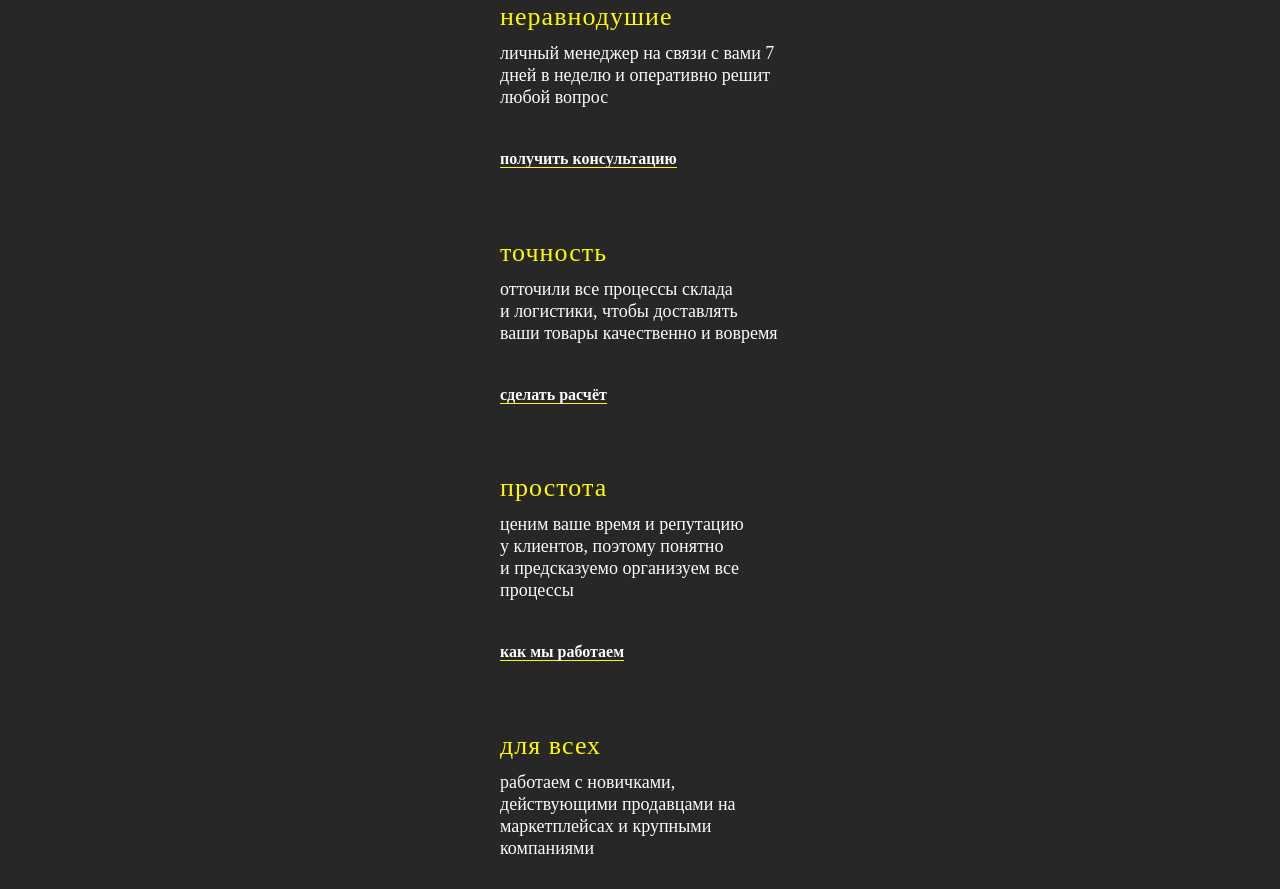
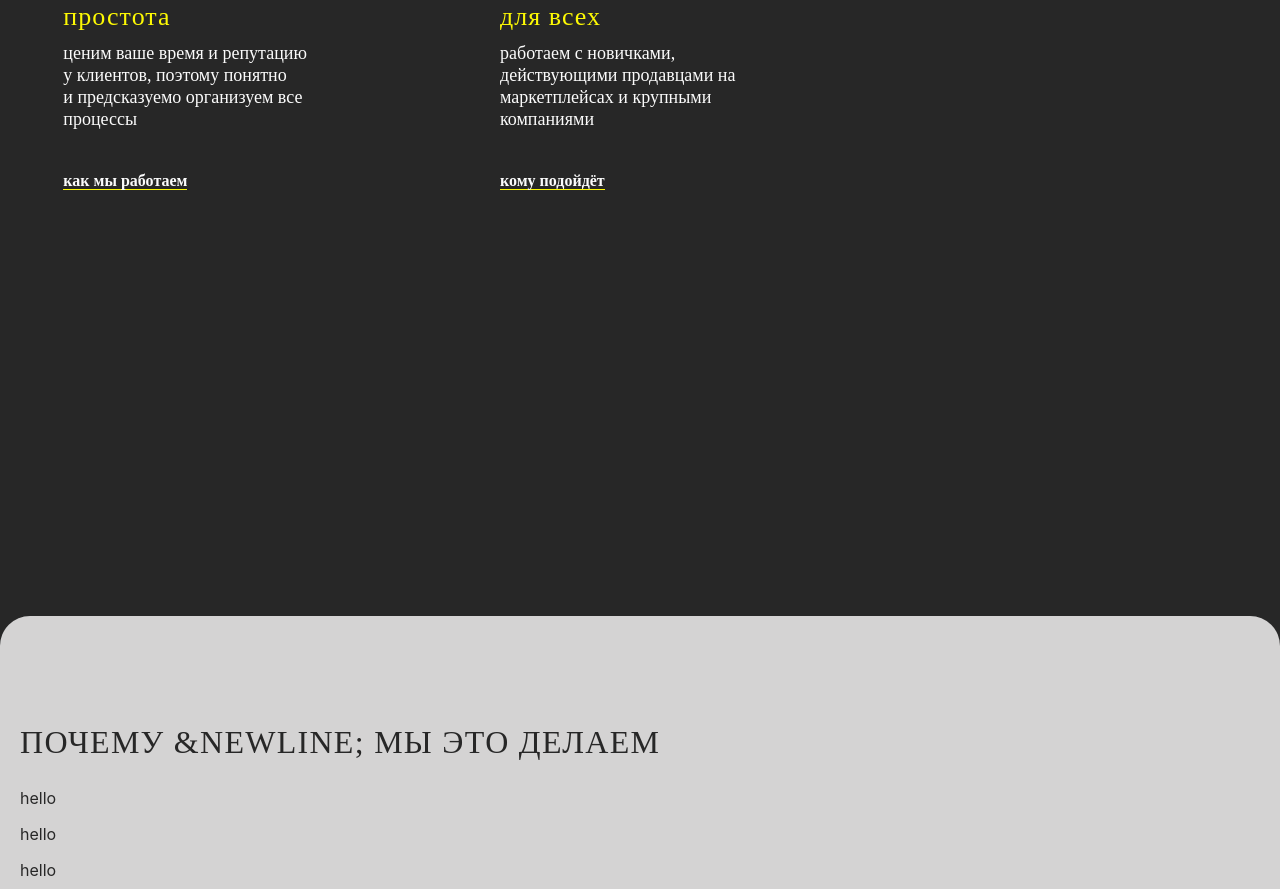
Before and after one commit to MercCreW/terminalfulfilment, a React app: page / in a window 1280 px wide. Shown: the part 1911-2800 px from the top of the page. Built offline with nearby package versions, Linux system fonts and the light colour scheme.

Commit message:
check files

```diff
--- /dev/null
+++ b/src/components/About/About.css
@@ -0,0 +1,21 @@
+.about {
+  background: #272727;
+}
+
+.about__content {
+  border-radius: 30px;
+  background: #d4d3d3;
+  min-width: 320px;
+  padding: 80px 20px;
+  color:  #272727;
+}
+
+.about__title {
+  font-family: Neutral Face;
+  font-size: 32px;
+  font-weight: 400;
+  line-height: 38.88px;
+  letter-spacing: 0.04em;
+  text-align: left;
+  text-transform: uppercase;
+}
--- /dev/null
+++ b/src/components/About/About.js
@@ -0,0 +1,19 @@
+import React from "react";
+import "./About.css";
+
+function About() {
+  return (
+    <section className="about">
+      <div className="about__content">
+        <h2 className="about__title">почему &NewLine; мы это делаем</h2>
+        <p>hello</p>
+        <p>hello</p>
+        <p>hello</p>
+        <p>hello</p>
+        <p>hello</p>
+      </div>
+    </section>
+  );
+}
+
+export default About;
--- a/src/components/Advantages/Advantages.css
+++ b/src/components/Advantages/Advantages.css
@@ -57,10 +57,13 @@
 }
 
 .advantages__cards-list{
-    margin: 0;
-    padding: 0;
-    text-decoration: none;
-    list-style-type: none;
-    display: grid;
-    gap: 70px
+  max-width: 1280px;
+  margin: 0 auto;
+  padding: 0 20px;
+  text-decoration: none;
+  list-style-type: none;
+  display: grid;
+  grid-template-columns: repeat(auto-fit, minmax(280px, 1fr));
+  /* gap: 100px 80px; */
+  gap: 70px;
 }
--- a/src/components/App/App.css
+++ b/src/components/App/App.css
@@ -3,6 +3,6 @@
     font-family: 'Inter', Arial, Helvetica, sans-serif;
     width: 100%;
     min-width: 320px;
-    max-width: 1280px;
+    max-width: 1440px;
     color:black;
   }
--- a/src/components/App/App.js
+++ b/src/components/App/App.js
@@ -1,6 +1,7 @@
 import Header from '../Header/Header'
 import BubbleFrame from '../BubbleFrame/BubbleFrame'
 import Advantages from '../Advantages/Advantages'
+import About from '../About/About'
 import './App.css';
 
 
@@ -11,6 +12,7 @@ function App() {
       <Header />
       <BubbleFrame />
       <Advantages />
+      <About />
     </div>
   );
 }
--- a/src/components/Card/Card.css
+++ b/src/components/Card/Card.css
@@ -1,6 +1,10 @@
 .card {
   margin: 0 auto;
   width: 280px;
+}
+
+.card:last-child{
+  margin-bottom: 135px;
 }
 
 .card__heading {
--- a/src/components/Header/Header.js
+++ b/src/components/Header/Header.js
@@ -31,7 +31,7 @@ function Header() {
             <span className="header__text_color_yellow">развитием</span>
           </p>
           {/*Rebuild */}
-          <div className="arrow"></div>
+          {/* <div className="arrow"></div>  */}
           <p className="header__text">
             а не <span className="header__text_type_underline">доставкой</span>
           </p>
```
